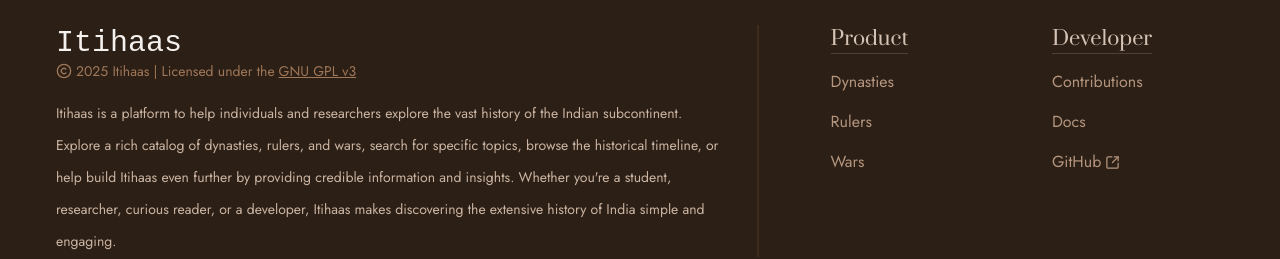
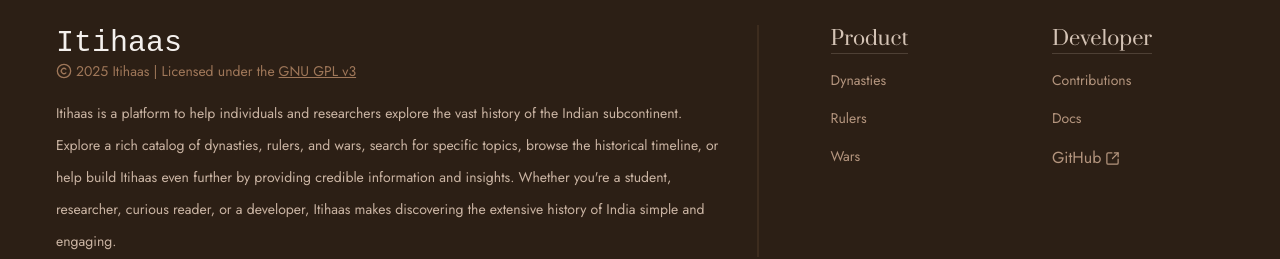
Before and after one commit to sunillshastry/itihaas-client, a React (Vite) app: page / in a window 1280 px wide. Shown: the part 2398-2657 px from the top of the page. Built offline with nearby package versions, Linux system fonts and the light colour scheme; a web font is replaced by a local one.

Commit message:
Update font-size styling to 'text-sm'

```diff
--- a/src/components/views/FooterLink.tsx
+++ b/src/components/views/FooterLink.tsx
@@ -11,7 +11,7 @@ function FooterLink({ to, children }: FunctionProps) {
 		<li>
 			<Link
 				to={to}
-				className="text-primary-30 hover:text-primary-60 mt-4 inline-block hover:underline"
+				className="text-primary-30 hover:text-primary-60 mt-4 inline-block text-sm hover:underline"
 			>
 				{children}
 			</Link>
```
